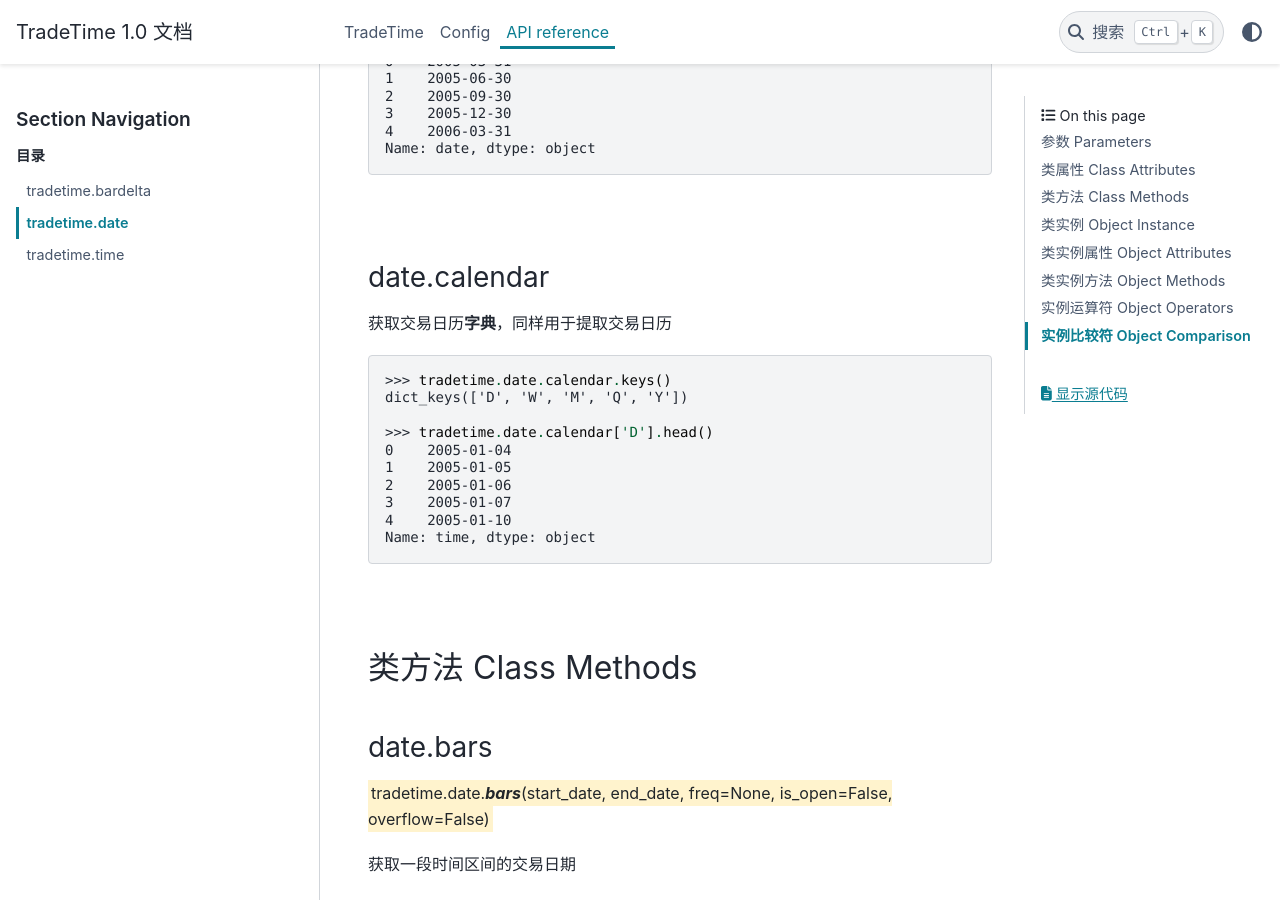
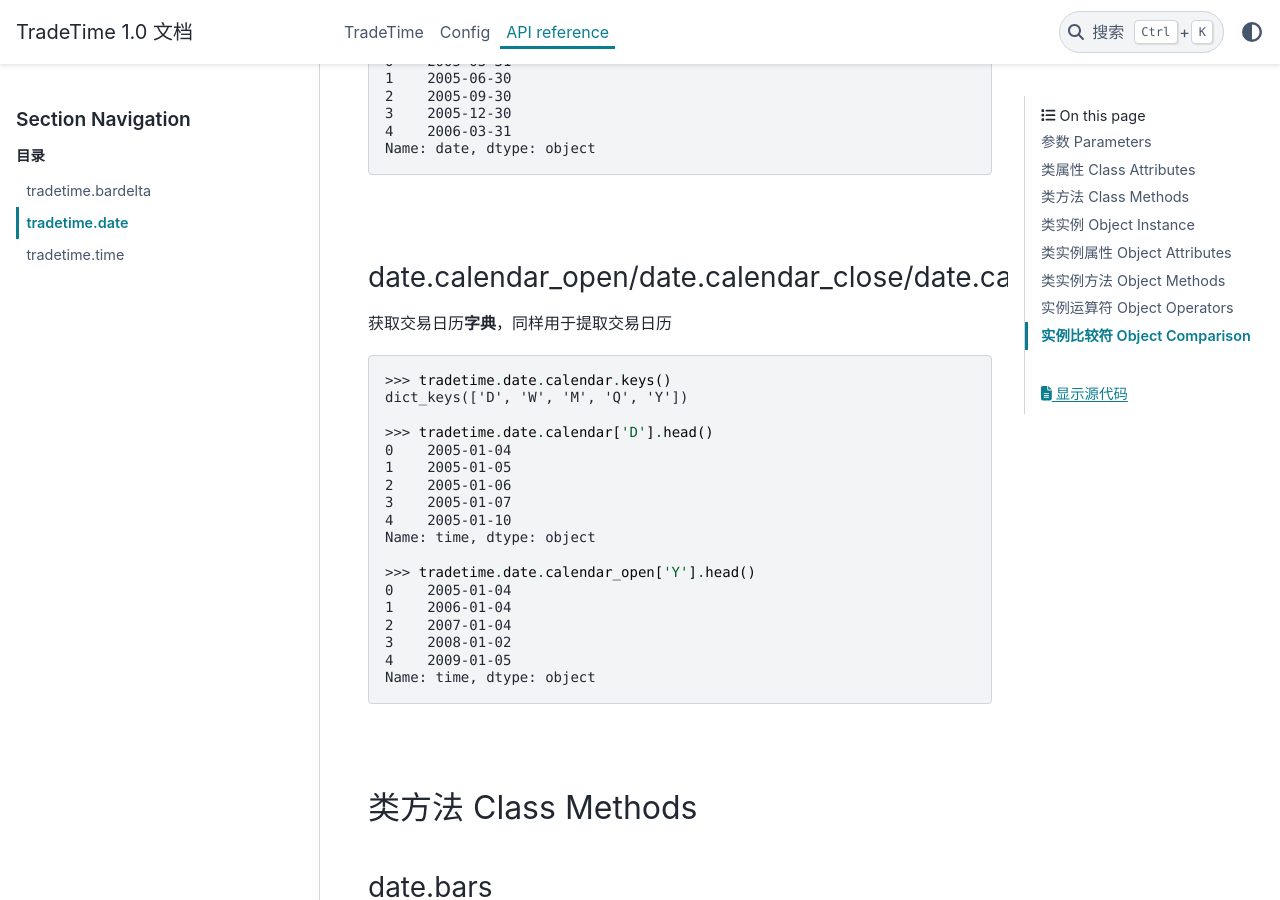
Before and after one commit to Sand-Quant/TradeTime, a Sphinx documentation site: the page built from docs/source/API/tradetime.date.md, in a window 1280 px wide and 900 px high, scrolled down 1946 px. Built offline with Sphinx 7.4.7 and the PyData theme 0.15.4, drawn with Linux system fonts in a browser that asks for light colours.

Commit message:
md: update

````diff
--- a/docs/source/API/tradetime.date.md
+++ b/docs/source/API/tradetime.date.md
@@ -87,7 +87,7 @@
 
 <br>
 
-### date.calendar
+### date.calendar_open/date.calendar_close/date.calendar
 
 获取交易日历**字典**，同样用于提取交易日历
 
@@ -101,6 +101,14 @@
 2    2005-01-06
 3    2005-01-07
 4    2005-01-10
+Name: time, dtype: object
+
+>>> tradetime.date.calendar_open['Y'].head()
+0    2005-01-04
+1    2006-01-04
+2    2007-01-04
+3    2008-01-02
+4    2009-01-05
 Name: time, dtype: object
 ```
 
````
